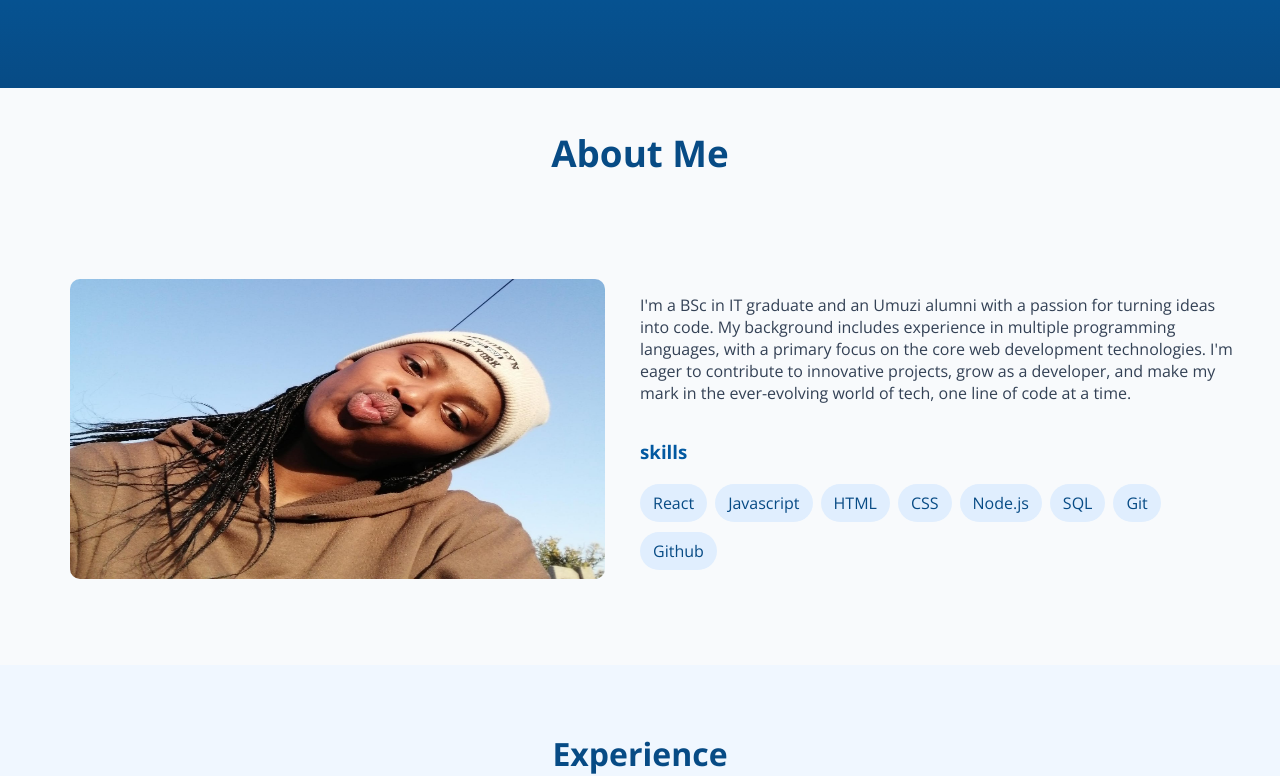
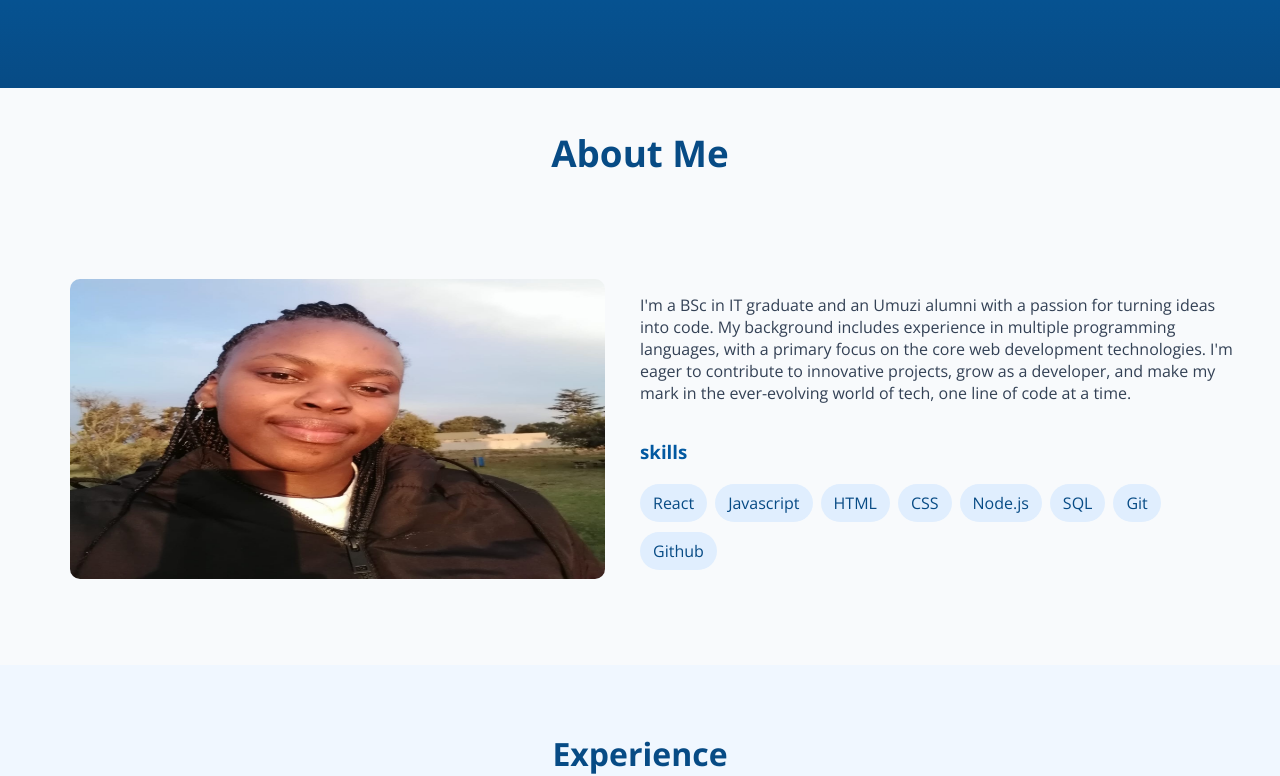
Before and after one commit to NomfundoFlorence/web-portfolio, a React (Vite) app: page / in a window 1280 px wide. Shown: the part 561-1337 px from the top of the page. Built offline with nearby package versions, Linux system fonts and the light colour scheme.

Commit message:
about image

```diff
--- a/src/components/About.jsx
+++ b/src/components/About.jsx
@@ -1,5 +1,6 @@
 import "/public/About.css";
-import aboutImage from "../assets/image73.jpg";
+// import aboutImage from "../assets/image73.jpg";
+import image from "../assets/image05.jpg";
 
 export default function About() {
   const skillsArr = [
@@ -27,7 +28,7 @@ export default function About() {
       <div className="about-content">
         <div className="about-image-container">
           <img
-            src={aboutImage}
+            src={image}
             alt="A picture of Nomfundo smiling"
           />
         </div>
```
